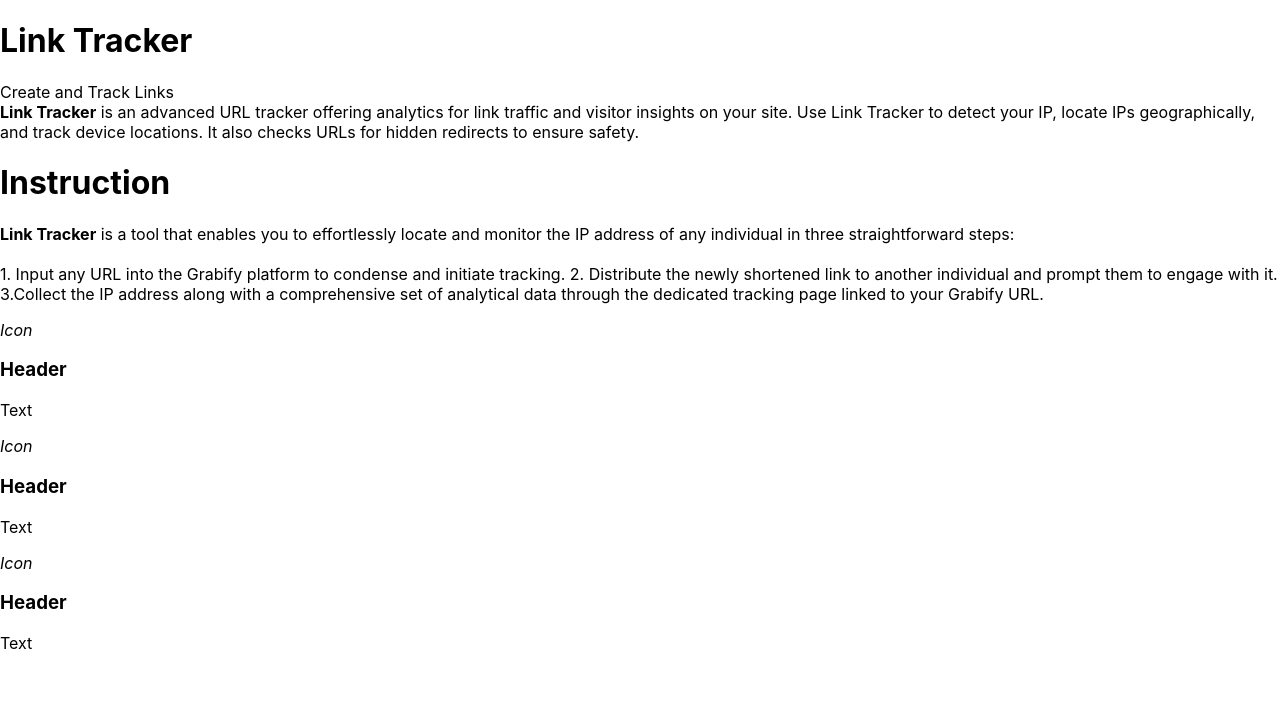
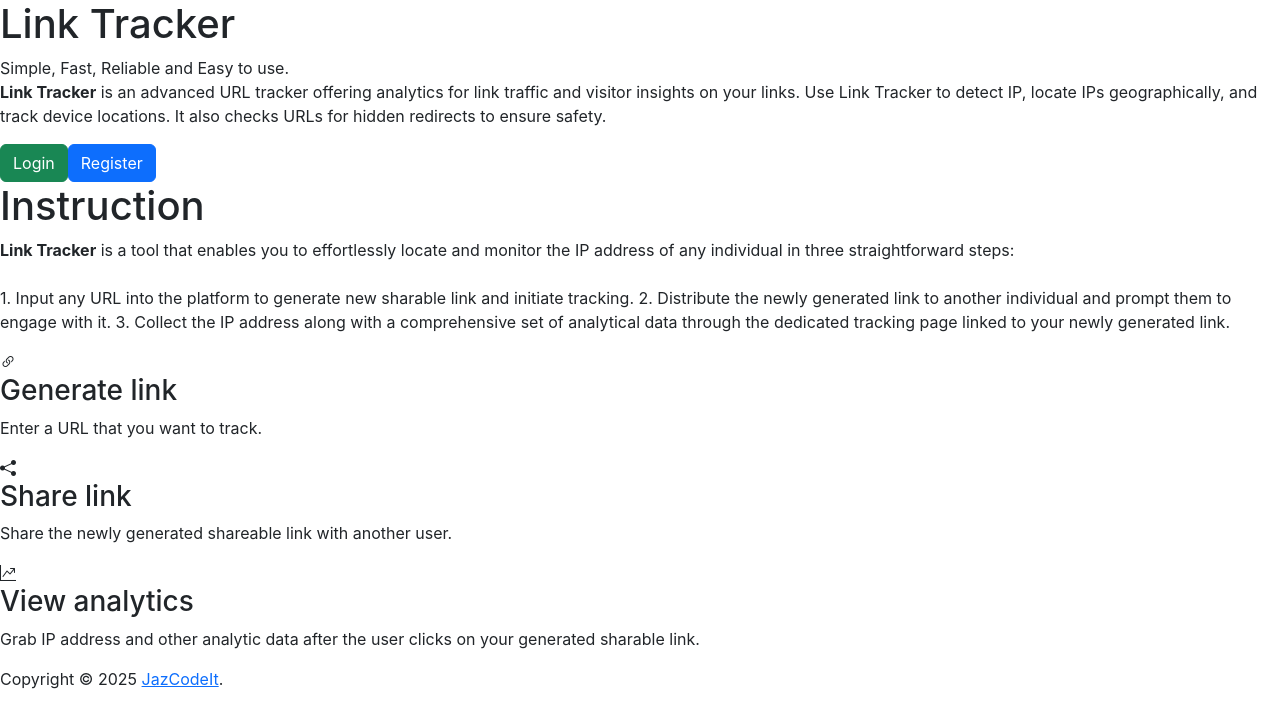
Before and after one commit to JazBaliola/link_tracker, a React (Create React App) app: page / in a window 1280 px wide. Shown: the top 728 px of the page. Built offline with nearby package versions, Linux system fonts and the light colour scheme.

Commit message:
Created outline for Home component

```diff
--- a/public/index.html
+++ b/public/index.html
@@ -5,25 +5,11 @@
     <link rel="icon" href="%PUBLIC_URL%/favicon.ico" />
     <meta name="viewport" content="width=device-width, initial-scale=1" />
     <meta name="theme-color" content="#000000" />
-    <meta
-      name="description"
-      content="By Jaz Code It"
-    />
+    <meta name="description" content="By Jaz Code It"/>
     <link rel="apple-touch-icon" href="%PUBLIC_URL%/logo192.png" />
-    <!--
-      manifest.json provides metadata used when your web app is installed on a
-      user's mobile device or desktop. See https://developers.google.com/web/fundamentals/web-app-manifest/
-    -->
     <link rel="manifest" href="%PUBLIC_URL%/manifest.json" />
-    <!--
-      Notice the use of %PUBLIC_URL% in the tags above.
-      It will be replaced with the URL of the `public` folder during the build.
-      Only files inside the `public` folder can be referenced from the HTML.
-
-      Unlike "/favicon.ico" or "favicon.ico", "%PUBLIC_URL%/favicon.ico" will
-      work correctly both with client-side routing and a non-root public URL.
-      Learn how to configure a non-root public URL by running `npm run build`.
-    -->
+    <link rel="stylesheet" href="https://cdn.jsdelivr.net/npm/bootstrap-icons@1.11.3/font/bootstrap-icons.min.css">
+    <link href="https://cdn.jsdelivr.net/npm/bootstrap@5.3.3/dist/css/bootstrap.min.css" rel="stylesheet" integrity="sha384-QWTKZyjpPEjISv5WaRU9OFeRpok6YctnYmDr5pNlyT2bRjXh0JMhjY6hW+ALEwIH" crossorigin="anonymous">
     <title>Link Tracker</title>
   </head>
   <body>
@@ -39,5 +25,6 @@
       To begin the development, run `npm start` or `yarn start`.
       To create a production bundle, use `npm run build` or `yarn build`.
     -->
+    <script src="https://cdn.jsdelivr.net/npm/bootstrap@5.3.3/dist/js/bootstrap.bundle.min.js" integrity="sha384-YvpcrYf0tY3lHB60NNkmXc5s9fDVZLESaAA55NDzOxhy9GkcIdslK1eN7N6jIeHz" crossorigin="anonymous"></script>
   </body>
 </html>
--- a/src/components/Home/Home.js
+++ b/src/components/Home/Home.js
@@ -6,52 +6,59 @@
         <div className='Home'>
 
             <div className='Front'>
-                <div>
+
+                <div className='front-header'>
                     <h1>Link Tracker</h1>
-                    <p>Create and Track Links <br/>
-                        <b>Link Tracker</b> is an advanced URL tracker offering analytics for link traffic and visitor insights on your site. Use Link Tracker to detect your IP, locate IPs geographically, and track device locations. It also checks URLs for hidden redirects to ensure safety.
+                    <p>Simple, Fast, Reliable and Easy to use.<br/>
+                        <b>Link Tracker</b> is an advanced URL tracker offering analytics for link traffic and visitor insights on your links. Use Link Tracker to detect IP, locate IPs geographically, and track device locations. It also checks URLs for hidden redirects to ensure safety.
                     </p>
                 </div>
+
+                <div className='front-buttons'>
+                    <button className='btn btn-success' onClick={() => window.open("./Login", "_self")}>Login</button>
+                    <button className='btn btn-primary' onClick={() => window.open("./Register", "_self")}>Register</button>
+                </div>
+
             </div>
 
             <div className='Instruction'>
 
-                <div className='Instruction-text'>
+                <div className='instruction-text'>
                     <h1>Instruction</h1>
                     <p>
                         <b>Link Tracker</b> is a tool that enables you to effortlessly locate and monitor the IP address of any individual in three straightforward steps:
                         <br/><br/>
-                        1. Input any URL into the Grabify platform to condense and initiate tracking.
-                        2. Distribute the newly shortened link to another individual and prompt them to engage with it.
-                        3.Collect the IP address along with a comprehensive set of analytical data through the dedicated tracking page linked to your Grabify URL.
+                        1. Input any URL into the platform to generate new sharable link and initiate tracking.
+                        2. Distribute the newly generated link to another individual and prompt them to engage with it.
+                        3. Collect the IP address along with a comprehensive set of analytical data through the dedicated tracking page linked to your newly generated link.
                     </p>
                 </div>
 
-                <div className='Instruction-images'>
+                <div className='instruction-images'>
 
                     <div className='card1'>
-                        <i>Icon</i>
-                        <h3>Header</h3>
-                        <p>Text</p>
+                        <i className="bi bi-link-45deg"></i>
+                        <h3>Generate link</h3>
+                        <p>Enter a URL that you want to track.</p>
                     </div>
 
                     <div className='card2'>
-                        <i>Icon</i>
-                        <h3>Header</h3>
-                        <p>Text</p>
+                        <i className='bi bi-share-fill'></i>
+                        <h3>Share link</h3>
+                        <p>Share the newly generated shareable link with another user.</p>
                     </div>
 
                     <div className='card3'>
-                        <i>Icon</i>
-                        <h3>Header</h3>
-                        <p>Text</p>
+                        <i className='bi bi-graph-up-arrow'></i>
+                        <h3>View analytics</h3>
+                        <p>Grab IP address and other analytic data after the user clicks on your generated sharable link.</p>
                     </div>
 
                 </div>
             </div>
 
             <div className='Footer'>
-
+                <p>Copyright &copy; <span>2025</span> <a href='https://jazcodeit.ca' target='_blank'>JazCodeIt</a>.</p>
             </div>
 
         </div>
```
